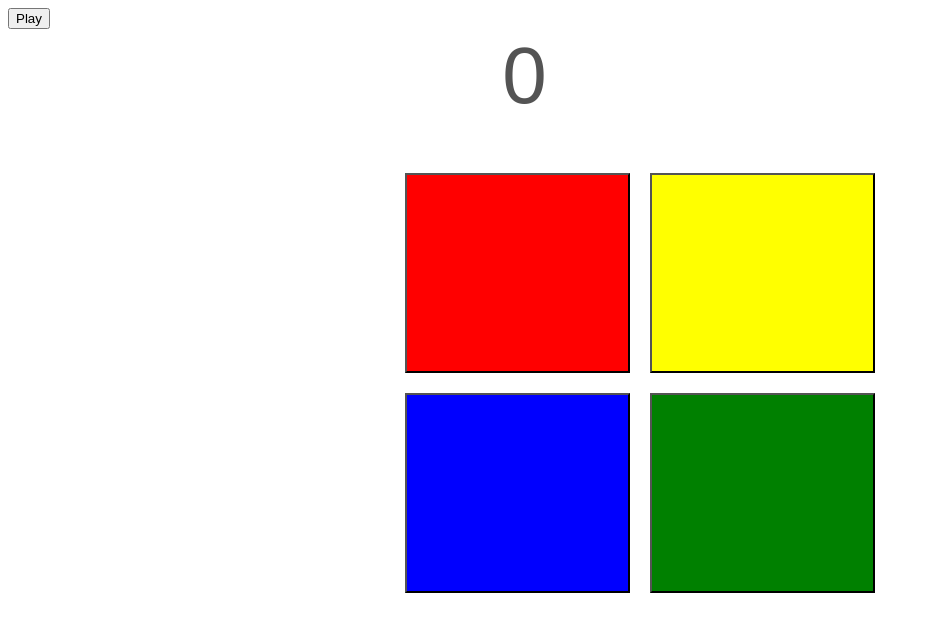
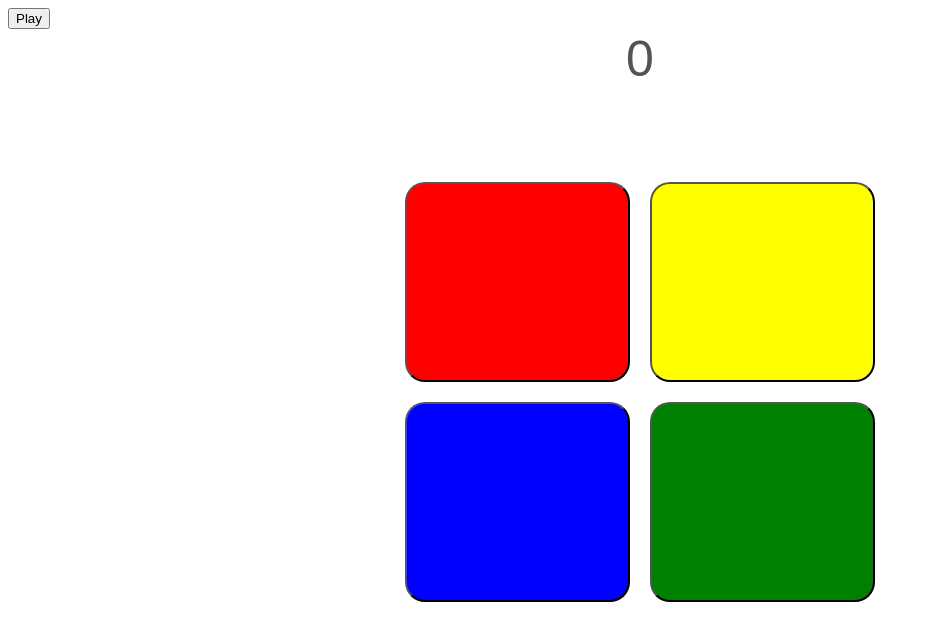
Before and after one commit to JustinStach21/ReverseMemoryV2.0, a plain HTML site: page index.html in a window 1280 px wide. Shown: the whole page, without its empty margins (0-930 px from the left). Drawn offline with Linux system fonts and the light colour scheme.

Commit message:
Styles Correction

```diff
--- a/index.css
+++ b/index.css
@@ -7,34 +7,43 @@
     margin-top: 50px;
 }
 
+#Score-Display{
+    display: grid;
+    place-items: center;
+}
+
 
 #display{
     background-color: white;
-    font-size: 5rem;
+    font-size: 50px;
     text-align: center;
-    border: 2px;
+    border: 5px;
 }
 
 #red{
     background-color: red;
     height: 200px;
     width: 225px;
+    border-radius: 20px;
 }
 
 #yellow{
     background-color: yellow;
     height: 200px;
     width: 225px;
+    border-radius: 20px;
 }
 
 #blue{
     background-color: blue;
     height: 200px;
     width: 225px;
+    border-radius: 20px;
 }
 
 #green{
     background-color: green;
     height: 200px;
     width: 225px;
+    border-radius: 20px;
 }
```
